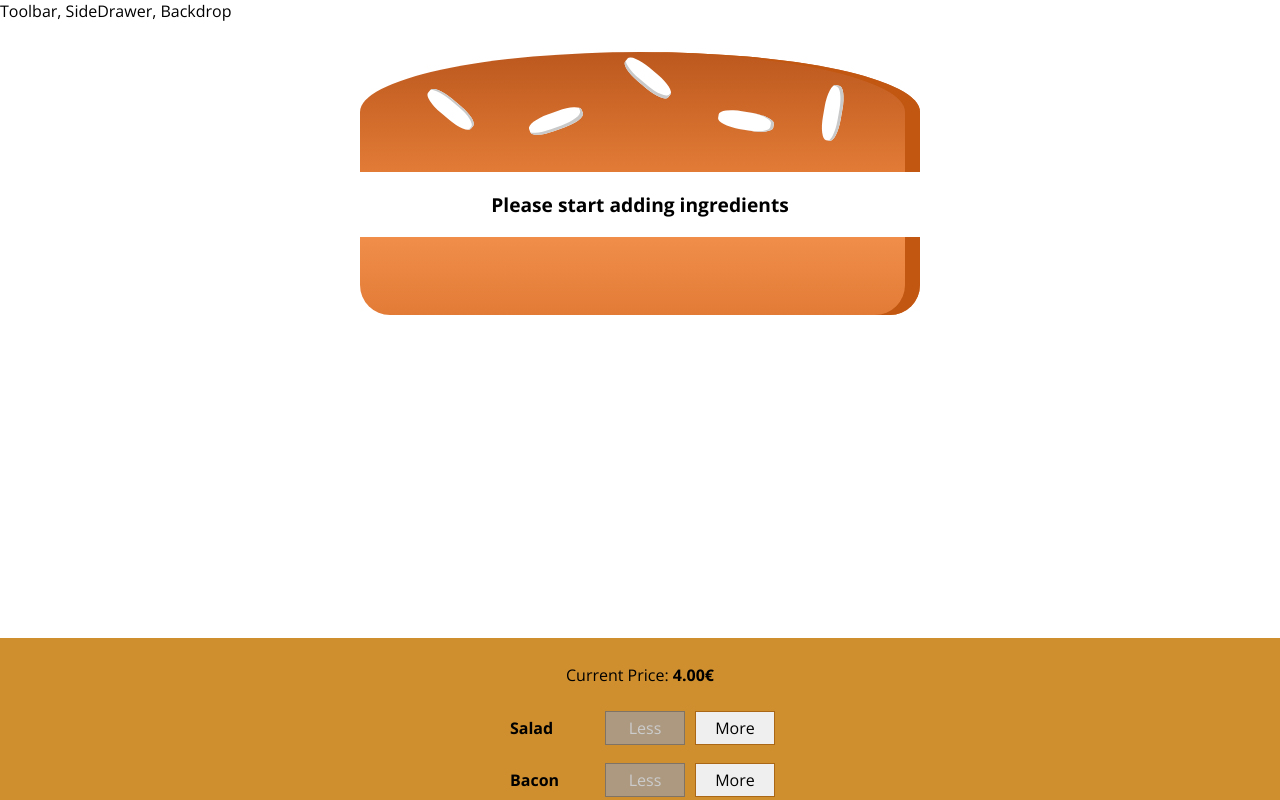
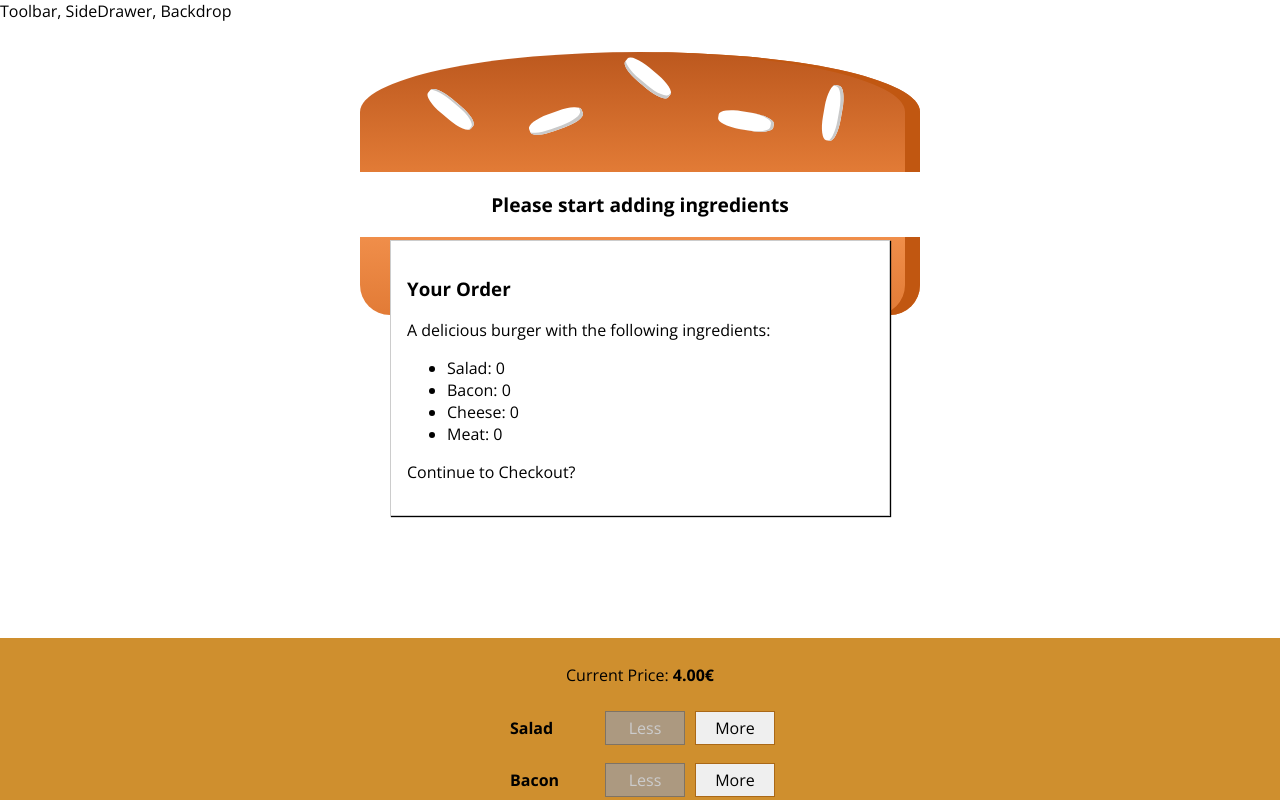
Before and after one commit to diogobcondeco/burger-builder, a React app: page / in a window 1280 px wide. Shown: the top 800 px of the page. Built offline with nearby package versions, Linux system fonts and the light colour scheme.

Commit message:
Creating the Order Summary Modal

```diff
--- /dev/null
+++ b/src/components/Burger/OrderSummary/OrderSummary.js
@@ -0,0 +1,24 @@
+import React from 'react';
+import Aux from '../../../hoc/Auxiliar';
+
+const orderSummary = (props) => {
+    const ingredientSummary = Object.keys(props.ingredients)
+        .map(igKey => {
+            return (
+                <li key={igKey}>
+                    <span style={{ textTransform: 'capitalize' }}>{igKey}</span>: {props.ingredients[igKey]}
+                </li>)
+        })
+    return (
+        <Aux>
+            <h3>Your Order</h3>
+            <p>A delicious burger with the following ingredients:</p>
+            <ul>
+                {ingredientSummary}
+            </ul>
+            <p>Continue to Checkout?</p>
+        </Aux>
+    )
+}
+
+export default orderSummary;
--- /dev/null
+++ b/src/components/UI/Modal/Modal.css
@@ -0,0 +1,20 @@
+.Modal {
+    position: fixed;
+    z-index: 500;
+    background-color: white;
+    width: 70%;
+    border: 1px solid #ccc;
+    box-shadow: 1px 1px 1px black;
+    padding: 16px;
+    left: 15%;
+    top: 30%;
+    box-sizing: border-box;
+    transition: all 0.3s ease-out;
+}
+
+@media (min-width: 600px) {
+    .Modal {
+        width: 500px;
+        left: calc(50% - 250px);
+    }
+}
--- /dev/null
+++ b/src/components/UI/Modal/Modal.js
@@ -0,0 +1,10 @@
+import React from 'react';
+import classes from './Modal.css';
+
+const modal = (props) => (
+    <div className={classes.Modal}>
+        {props.children}
+    </div>
+);
+
+export default modal;
--- a/src/containers/BurgerBuilder/BurgerBuilder.js
+++ b/src/containers/BurgerBuilder/BurgerBuilder.js
@@ -2,6 +2,8 @@
 import Aux from "../../hoc/Auxiliar";
 import Burger from "../../components/Burger/Burger";
 import BuildControls from '../../components/Burger/BuildControls/BuildControls';
+import Modal from '../../components/UI/Modal/Modal';
+import OrderSummary from '../../components/Burger/OrderSummary/OrderSummary';
 
 const INGREDIENT_PRICES = {
     salad: 0.5,
@@ -86,6 +88,9 @@
 
         return (
             <Aux>
+                <Modal>
+                    <OrderSummary ingredients={this.state.ingredients} />
+                </Modal>
                 <Burger ingredients={this.state.ingredients} />
                 <BuildControls
                     disabled={disabledInfo}
```
Also changed, not shown: src/components/UI/Backdrop/Backdrop.js (added).
